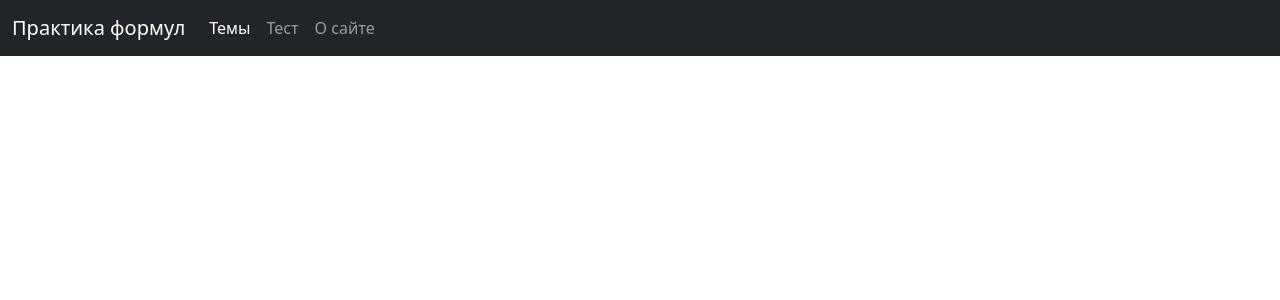
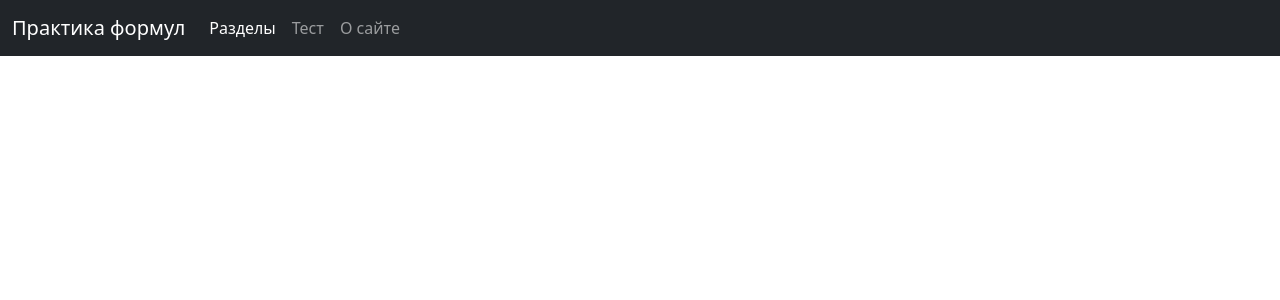
Before and after one commit to Atlan7/School_project, a Django app: page /formulas/themes/ in a window 1280 px wide. Shown: the top 300 px of the page. Run offline with Django 3.2, Linux system fonts and the light colour scheme; data that the repository does not hold is empty; some libraries are stand-ins or nearby versions.

Commit message:
Updated navbar

```diff
--- a/templates/inc/_nav.html
+++ b/templates/inc/_nav.html
@@ -12,7 +12,7 @@
     <div class="collapse navbar-collapse" id="navbarNav">
       <ul class="navbar-nav">
         <li class="nav-item ">
-            <a class="nav-link {%if request.path == view_themes %} active {% endif %}" href="{% url 'formulas:view-themes' %}" role="button" aria-expanded="false">Темы</a>
+            <a class="nav-link {%if request.path == view_themes %} active {% endif %}" href="{% url 'formulas:view-themes' %}" role="button" aria-expanded="false">Разделы</a>
         </li>
         <li class="nav-item ">
             <a class="nav-link {%if request.path == quiz_url %} active {% endif %}" href="{% url 'quizes:quiz' %}" role="button" aria-expanded="false">Тест</a>
```
